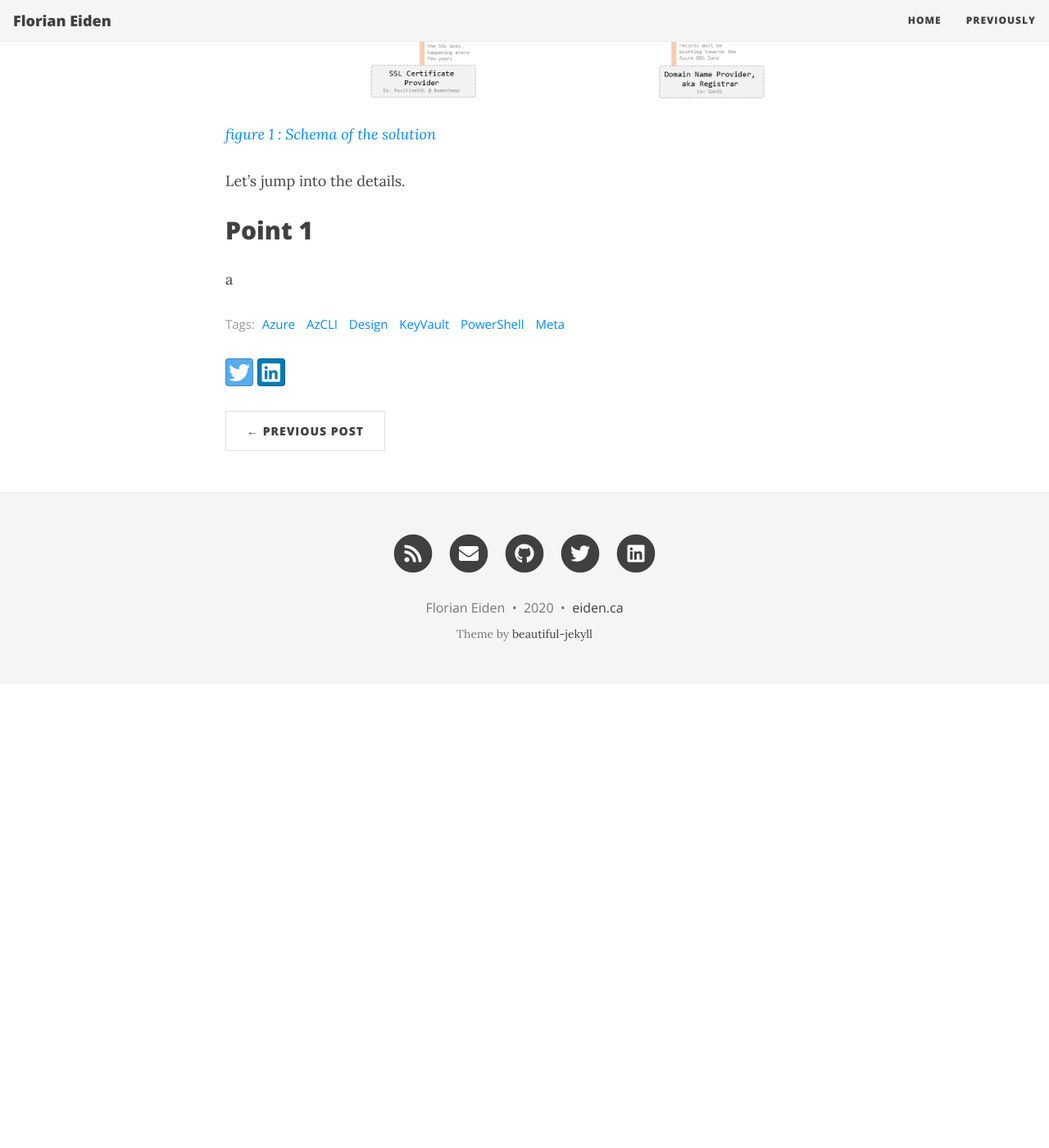
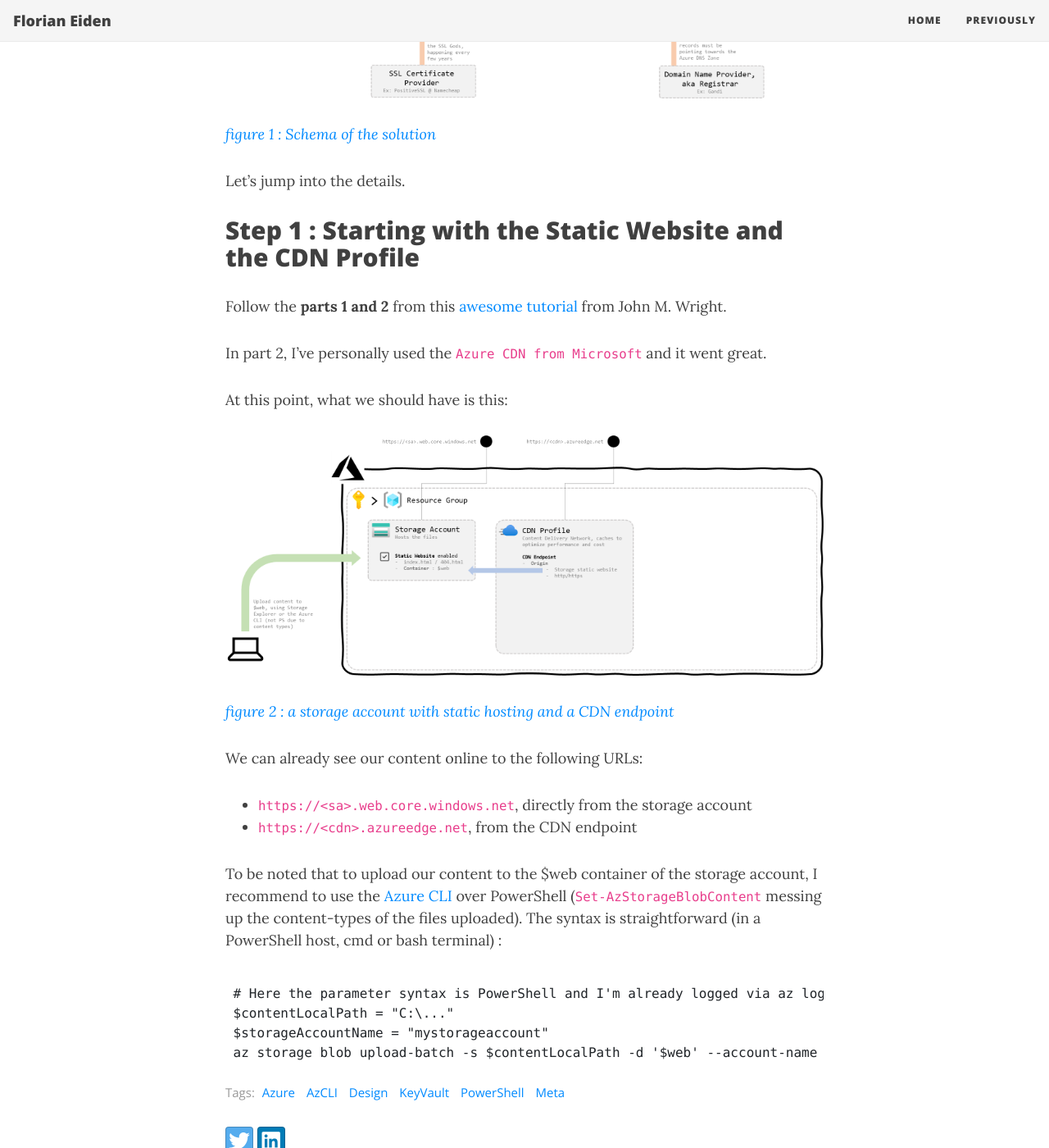
Before and after one commit to Fleid/fleid.github.io, a Jekyll site: the page built from _posts/2020-09-30-azure-static-blog.md, in a window 1280 px wide and 1400 px high, scrolled down 1486 px. Shown: the whole window at 82% size. Built offline with Jekyll 4.4.1, drawn with Linux system fonts in a browser that asks for light colours; nearby versions of some CDN libraries; before the commit the page ends 2320 px from its top, so only the background shows below that; some of the changed text lies outside the part shown.

Commit message:
Add step 1

````diff
--- a/_posts/2020-09-30-azure-static-blog.md
+++ b/_posts/2020-09-30-azure-static-blog.md
@@ -6,7 +6,7 @@
 permalink: /azure-static-blog/
 ---
 
-A short article giving a high level picture of what's required to setup a static site (blog or other) on Azure, with a custom domain (root and www) with https.
+A short article giving a high level picture of what's required to set up a static site (blog or other) on Azure, with a custom domain (root and www) with https.
 
 <!--more-->
 
@@ -19,10 +19,10 @@
 The main components used are:
 
 - From non-Microsoft providers
-  - a **custom domain name** from a registrar of your chosing (I'm using [Gandi](https://www.gandi.net/en-CA)) - here `eiden.ca`
-  - a **SSL certificate**, I recommend Namecheap ([PositiveSSL](https://www.namecheap.com/security/ssl-certificates/comodo/positivessl/)) to procure one. This certificate will need to be generated for the custom domain name created above
+  - a **custom domain name** from a registrar of our choosing (I'm using [Gandi](https://www.gandi.net/en-CA)) - here `eiden.ca`
+  - a **SSL certificate**, I recommend Namecheap ([PositiveSSL](https://www.namecheap.com/security/ssl-certificates/comodo/positivessl/)) to procure one. This certificate will need to be generated for the custom domain name we created above
 - In Azure
-  - a **Storage Account** with [static web hosting](https://docs.microsoft.com/en-us/azure/storage/blobs/storage-blob-static-website) enabled, to host your content
+  - a **Storage Account** with [static web hosting](https://docs.microsoft.com/en-us/azure/storage/blobs/storage-blob-static-website) enabled, to host our content
   - a **Key Vault** to help generate the certificate and hold it once issued
   - a **CDN Profile**, to cache the content and optimize performance and cost
   - a **DNS Zone**, to manage the custom domain and point the traffic towards the CDN profile
@@ -35,6 +35,28 @@
 
 Let's jump into the details.
 
-## Point 1
+## Step 1 : Starting with the Static Website and the CDN Profile
 
-a
+Follow the **parts 1 and 2** from this [awesome tutorial](https://www.wrightfully.com/azure-static-website-custom-domain-https) from John M. Wright.
+
+In part 2, I've personally used the `Azure CDN from Microsoft` and it went great.
+
+At this point, what we should have is this:
+
+![Step 1 : a storage account with static hosting and a CDN endpoint](https://raw.githubusercontent.com/Fleid/fleid.github.io/master/_posts/202009_azure_static_blog/step1.png)
+
+*[figure 2 : a storage account with static hosting and a CDN endpoint](https://raw.githubusercontent.com/Fleid/fleid.github.io/master/_posts/202009_azure_static_blog/step1.png)*
+
+We can already see our content online to the following URLs:
+
+- `https://<sa>.web.core.windows.net`, directly from the storage account
+- `https://<cdn>.azureedge.net`, from the CDN endpoint
+
+To be noted that to upload our content to the $web container of the storage account, I recommend to use the [Azure CLI](https://docs.microsoft.com/en-us/cli/azure/install-azure-cli) over PowerShell (`Set-AzStorageBlobContent` messing up the content-types of the files uploaded). The syntax is straightforward (in a PowerShell host, cmd or bash terminal) :
+
+```PowerShell
+# Here the parameter syntax is PowerShell and I'm already logged via az login
+$contentLocalPath = "C:\..."
+$storageAccountName = "mystorageaccount"
+az storage blob upload-batch -s $contentLocalPath -d '$web' --account-name $storageAccountName
+```
````
Also changed, not shown: _posts/202009_azure_static_blog/step1.png (added).
